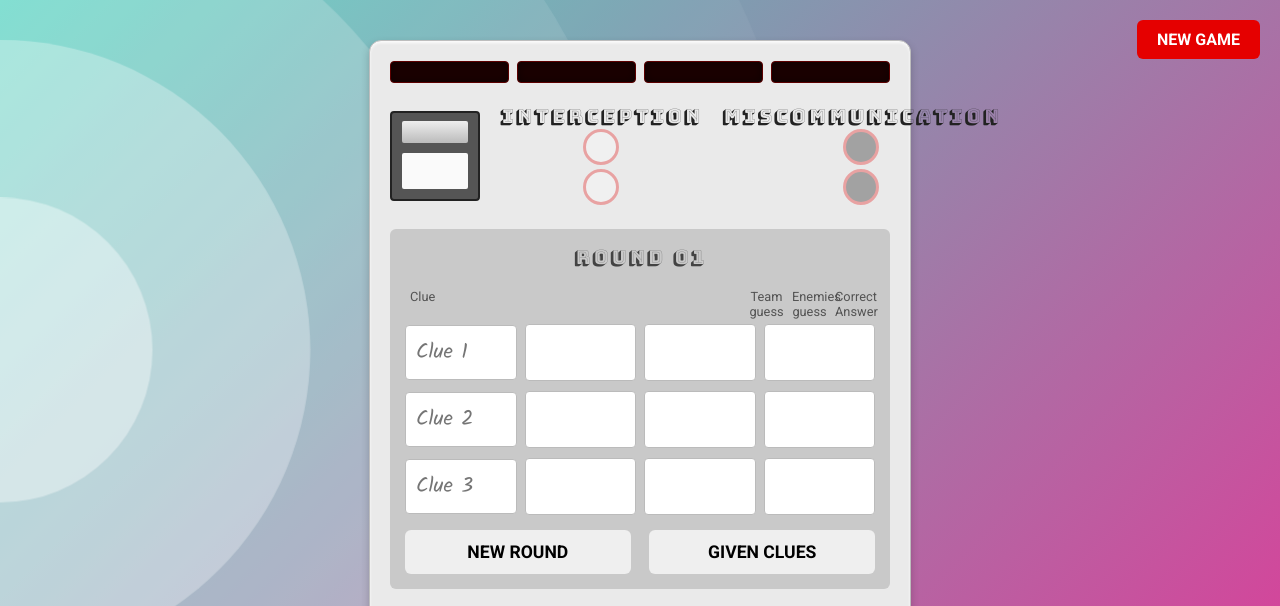
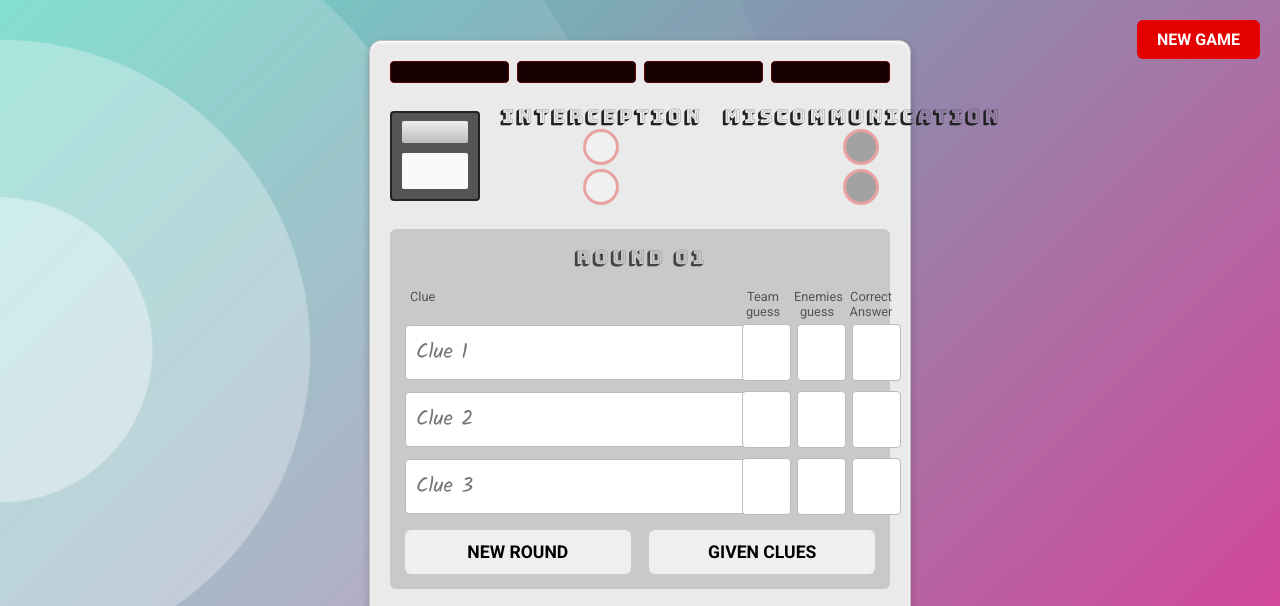
Before and after one commit to balpomorelitm/desencripta, a plain HTML site: page index.html in a window 1280 px wide. Shown: the top 606 px of the page. Drawn offline with Linux system fonts and the light colour scheme; a web font is replaced by a local one.

Commit message:
Adjust clue table layout

```diff
--- a/style.css
+++ b/style.css
@@ -347,38 +347,39 @@ body {
 
 /* New labels above clue inputs */
 .card-labels {
-    display: flex;
-    /* justify-content: space-between;  <-- REMOVE THIS */
-    gap: 8px; /* <-- ADD THIS (should match .clue-row) */
+    display: grid;
+    grid-template-columns: 70% 10% 10% 10%;
+    gap: 8px;
     font-size: 0.8em;
     opacity: 0.7;
     padding: 0 5px;
     margin-bottom: 5px;
 }
 .card-labels .label-clue {
-    flex-grow: 1;
+    width: 100%;
 }
 .card-labels .label-guess {
-    width: 35px;
+    width: 100%;
     text-align: center;
-    margin: 0; /* <-- REMOVE THE MARGIN */
-    flex-shrink: 0; /* Prevent labels from shrinking */
+    margin: 0;
+    flex-shrink: 0;
 }
 
 .clue-row {
-    display: flex;
+    display: grid;
+    grid-template-columns: 70% 10% 10% 10%;
     align-items: center;
     gap: 8px;
     margin-bottom: 10px;
 }
 
 .clue-row .clue-input {
-    flex-grow: 1;
+    width: 100%;
     margin: 0;
 }
 
 .guess-box {
-    width: 35px;
+    width: 100%;
     height: 35px;
     text-align: center;
     font-family: var(--font-digital);
```
